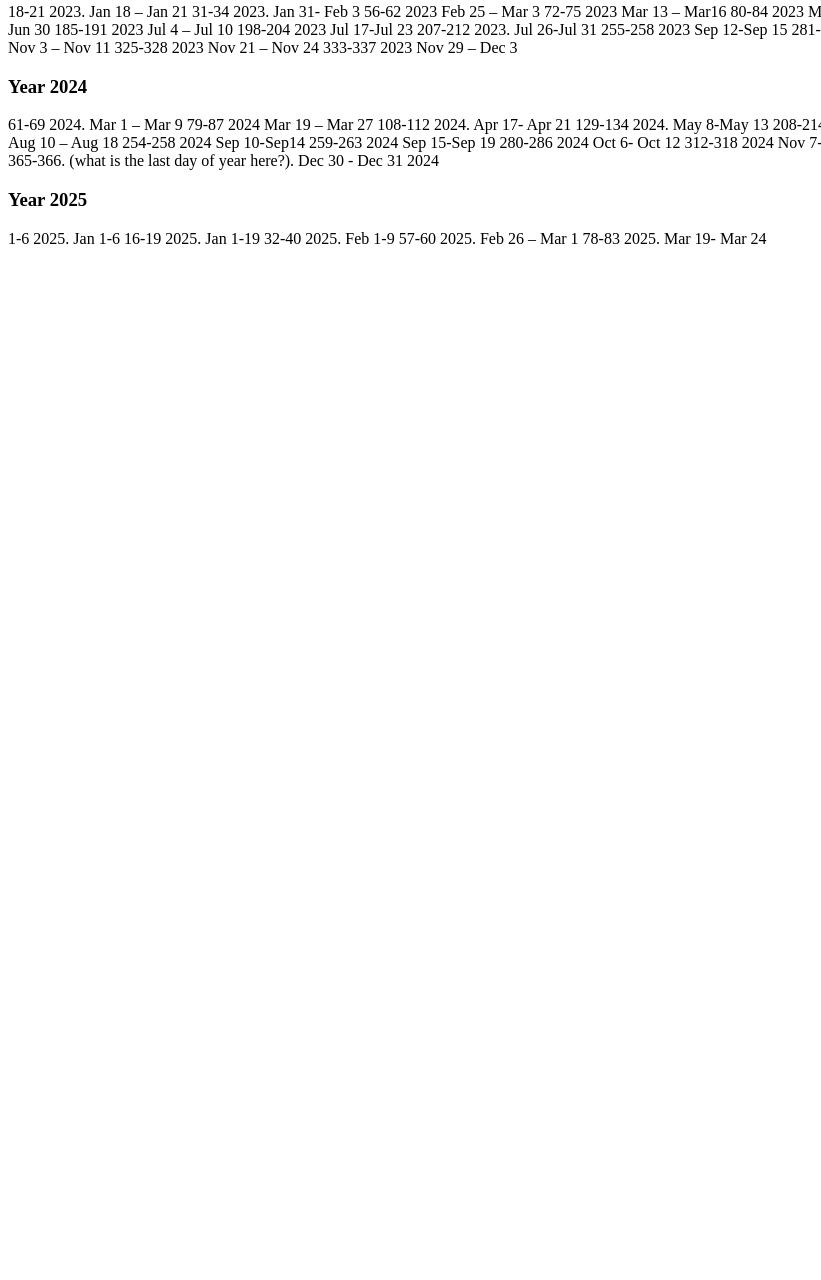
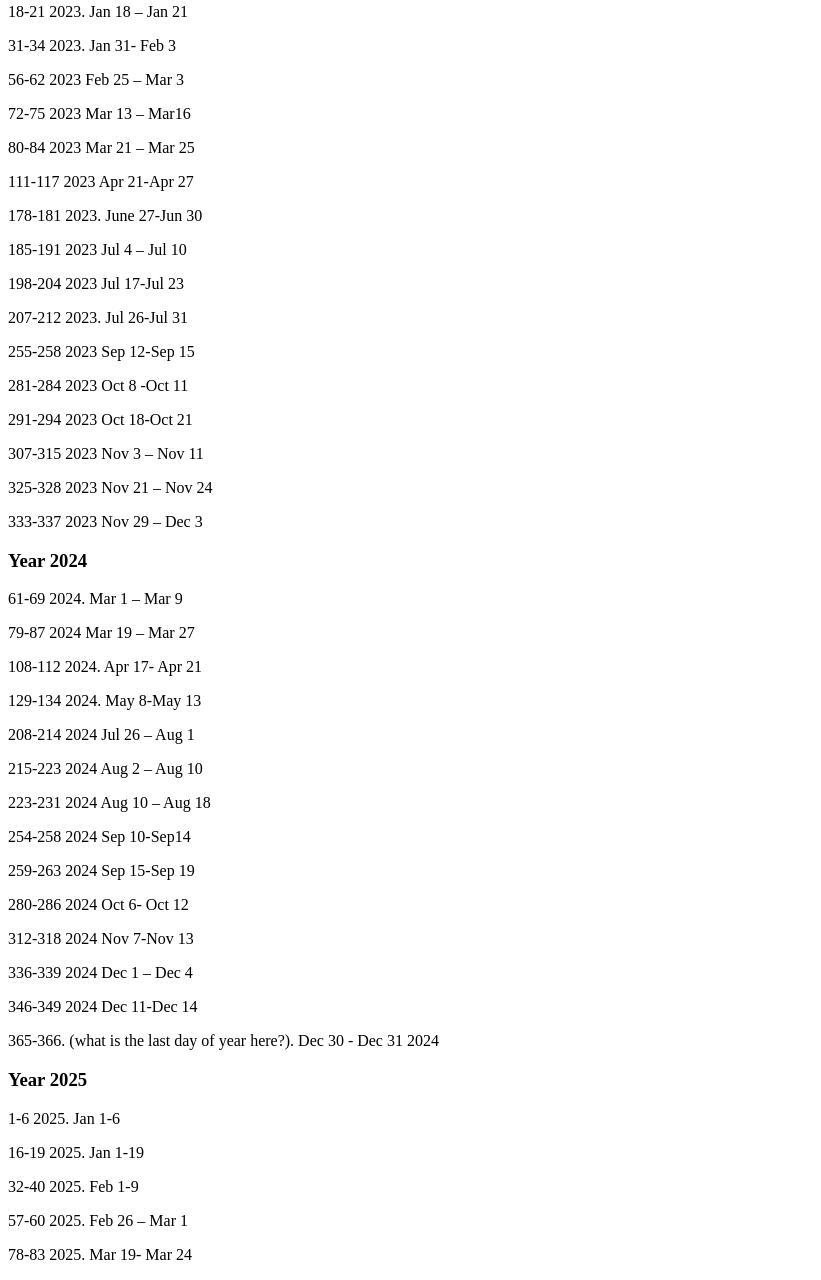
Before and after one commit to rezypradipta/rezypradipta.github.io, a plain HTML site: page SPARTA-cases/index.html in a window 1280 px wide. Shown: the part 344-1624 px from the top of the page, without its empty margins (0-821 px from the left). Before the commit the page ends 800 px from the top, so only its background shows below. Drawn offline with Linux system fonts and the light colour scheme.

Commit message:
Update index.html

```diff
--- a/SPARTA-cases/index.html
+++ b/SPARTA-cases/index.html
@@ -9,7 +9,7 @@
 
 <h1>SPARTA Midlatitude Region Examination:</h1>
 
-<h2>Magnetoc Storms and Irregularities/Scintilation Events</h2>
+<h2>Magnetic Storms and Irregularities/Scintilation Events</h2>
 
 <h3>Year 2022</h3>
 
@@ -20,47 +20,47 @@
 
 <h3>Year 2023</h3>
 
-18-21 2023.  Jan 18 – Jan 21
-31-34 2023.  Jan 31- Feb 3
-56-62 2023  Feb 25 – Mar 3
-72-75 2023  Mar 13 – Mar16
-80-84 2023  Mar 21 – Mar 25
-111-117 2023  Apr 21-Apr 27
-178-181 2023. June 27-Jun 30
-185-191 2023  Jul 4 – Jul 10
-198-204 2023  Jul 17-Jul 23
-207-212 2023. Jul 26-Jul 31
-255-258 2023 Sep 12-Sep 15
-281-284 2023 Oct 8 -Oct 11
-291-294 2023 Oct 18-Oct 21
-307-315 2023 Nov 3 – Nov 11
-325-328 2023 Nov 21 – Nov 24
-333-337 2023 Nov 29 – Dec 3
+<p>18-21 2023.  Jan 18 – Jan 21</p>
+<p>31-34 2023.  Jan 31- Feb 3</p>
+<p>56-62 2023  Feb 25 – Mar 3</p>
+<p>72-75 2023  Mar 13 – Mar16</p>
+<p>80-84 2023  Mar 21 – Mar 25</p>
+<p>111-117 2023  Apr 21-Apr 27</p>
+<p>178-181 2023. June 27-Jun 30</p>
+<p>185-191 2023  Jul 4 – Jul 10</p>
+<p>198-204 2023  Jul 17-Jul 23</p>
+<p>207-212 2023. Jul 26-Jul 31</p>
+<p>255-258 2023 Sep 12-Sep 15</p>
+<p>281-284 2023 Oct 8 -Oct 11</p>
+<p>291-294 2023 Oct 18-Oct 21</p>
+<p>307-315 2023 Nov 3 – Nov 11</p>
+<p>325-328 2023 Nov 21 – Nov 24</p>
+<p>333-337 2023 Nov 29 – Dec 3</p>
 
 <h3>Year 2024</h3>
 
-61-69 2024. Mar 1 – Mar 9
-79-87 2024  Mar 19 – Mar 27
-108-112 2024. Apr 17- Apr 21
-129-134 2024.  May 8-May 13
-208-214 2024  Jul 26 – Aug 1
-215-223 2024  Aug 2 – Aug 10
-223-231 2024  Aug 10 – Aug 18
-254-258 2024  Sep 10-Sep14
-259-263 2024  Sep 15-Sep 19
-280-286 2024  Oct 6- Oct 12
-312-318 2024  Nov 7-Nov 13
-336-339 2024  Dec 1 – Dec 4
-346-349 2024  Dec 11-Dec 14
-365-366. (what is the last day of year here?).     Dec 30 - Dec 31 2024
+<p>61-69 2024. Mar 1 – Mar 9</p>
+<p>79-87 2024  Mar 19 – Mar 27</p>
+<p>108-112 2024. Apr 17- Apr 21</p>
+<p>129-134 2024.  May 8-May 13</p>
+<p>208-214 2024  Jul 26 – Aug 1</p>
+<p>215-223 2024  Aug 2 – Aug 10</p>
+<p>223-231 2024  Aug 10 – Aug 18</p>
+<p>254-258 2024  Sep 10-Sep14</p>
+<p>259-263 2024  Sep 15-Sep 19</p>
+<p>280-286 2024  Oct 6- Oct 12</p>
+<p>312-318 2024  Nov 7-Nov 13</p>
+<p>336-339 2024  Dec 1 – Dec 4</p>
+<p>346-349 2024  Dec 11-Dec 14</p>
+<p>365-366. (what is the last day of year here?).     Dec 30 - Dec 31 2024</p>
 
 <h3>Year 2025</h3>
 
-1-6 2025.    Jan 1-6
-16-19 2025.  Jan 1-19
-32-40 2025.  Feb 1-9
-57-60 2025. Feb 26 – Mar 1
-78-83 2025. Mar 19- Mar 24
+<p>1-6 2025.    Jan 1-6</p>
+<p>16-19 2025.  Jan 1-19</p>
+<p>32-40 2025.  Feb 1-9</p>
+<p>57-60 2025. Feb 26 – Mar 1</p>
+<p>78-83 2025. Mar 19- Mar 24</p>
 
 </body>
 </html>
```
